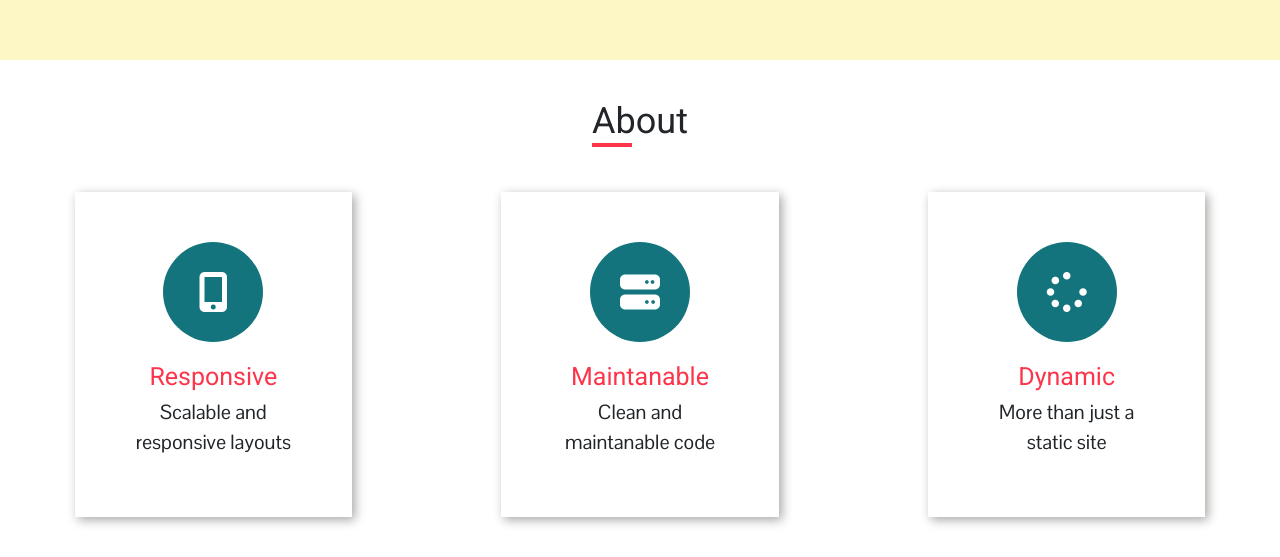
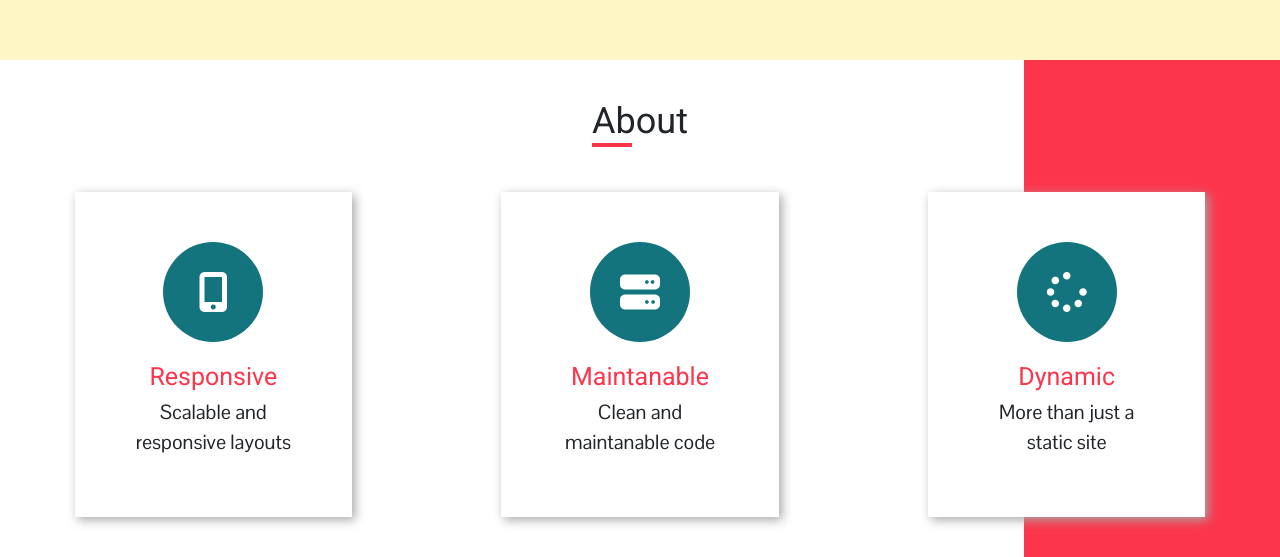
Before and after one commit to Kerri-AnnBates/official-portfolio, a React (Create React App) app: page / in a window 1280 px wide. Shown: the part 804-1361 px from the top of the page. Built offline with nearby package versions, Linux system fonts and the light colour scheme.

Commit message:
added complementary background color

```diff
--- a/src/components/about/About.js
+++ b/src/components/about/About.js
@@ -4,7 +4,8 @@ import QuickInfoList from './QuickInfoList';
 
 const About = () => {
 	return (
-		<main className="about">
+		<main className="about-section">
+			<div className="bar"></div>
 			<Container fluid={true}>
 				<div className="sub-titles">
 					<h2>About</h2>
--- a/src/styles/quickInfo.scss
+++ b/src/styles/about.scss
@@ -1,11 +1,25 @@
+.about-section {
+	position: relative;
+
+	.bar {
+		background-color: #FC354B;
+		width           : 20%;
+		position        : absolute;
+		top             : 0;
+		bottom          : 0;
+		right           : 0;
+	}
+}
+
 .quick-info {
 	.block {
-		text-align: center;
-		width     : 70%;
-		margin    : auto;
-		padding   : 5rem;
-		box-shadow: 3px 3px 10px 0px rgba(169, 167, 165, 1);
-		height    : 100%;
+		text-align      : center;
+		width           : 70%;
+		margin          : auto;
+		padding         : 5rem;
+		box-shadow      : 3px 3px 10px 0px rgba(169, 167, 165, 1);
+		height          : 100%;
+		background-color: #fff;
 
 		h3 {
 			color    : $secondaryColor;
@@ -32,4 +46,5 @@
 			font-size: $quickIconFontSize;
 		}
 	}
+
 }
--- a/src/styles/app.scss
+++ b/src/styles/app.scss
@@ -4,4 +4,4 @@
 @import './global.scss';
 @import './nav.scss';
 @import './jumbotron.scss';
-@import './quickInfo.scss';
+@import './about.scss';
--- a/src/styles/global.scss
+++ b/src/styles/global.scss
@@ -44,7 +44,7 @@ h1 {
 	font-size: $lgHeaderFontSize;
 }
 
-.about {
+.about-section {
 	padding: 4rem 0;
 }
 
@@ -57,7 +57,7 @@ h1 {
 		display  : inline-block;
 
 		&::after {
-			content         : ' ';
+			content         : '';
 			display         : block;
 			width           : 4rem;
 			background-color: $secondaryColor;
```
